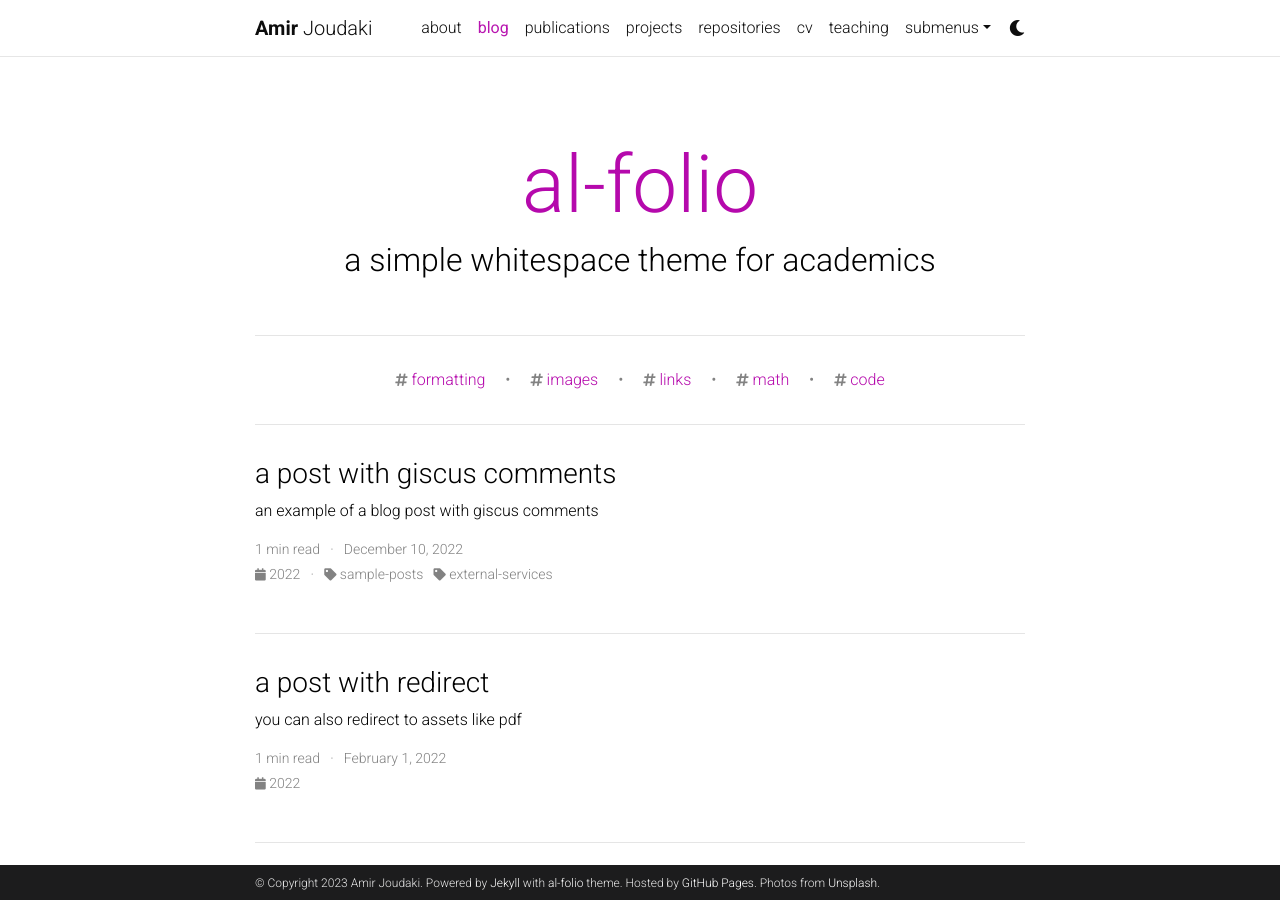
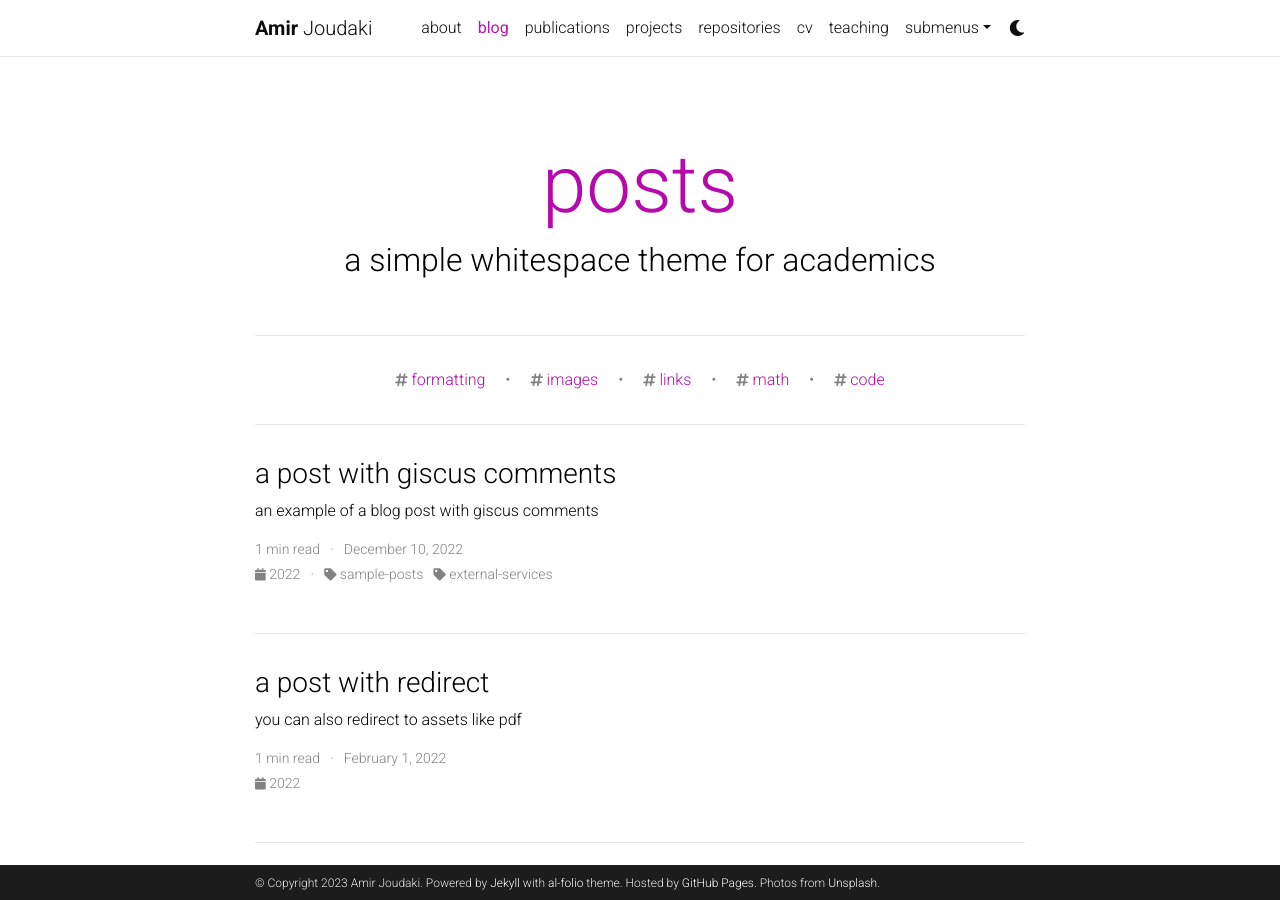
Before and after one commit to ajoudaki/ajoudaki.github.io, a Jekyll site: the page built from blog/index.html, in a window 1280 px wide and 900 px high. Built offline with Jekyll 4.4.1, drawn with Linux system fonts in a browser that asks for light colours; the list of posts is cut into pages by our own code; comment, search, counter and statistics services are not loaded; a style sheet for code colours, icons or effects is not loaded.

Commit message:
changed blog title

```diff
--- a/_config.yml
+++ b/_config.yml
@@ -120,7 +120,7 @@
 # Blog
 # -----------------------------------------------------------------------------
 
-blog_name: al-folio # blog_name will be displayed in your blog page
+blog_name: posts # blog_name will be displayed in your blog page
 blog_nav_title: blog # your blog must have a title for it to be displayed in the nav bar
 blog_description: a simple whitespace theme for academics
 permalink: /blog/:year/:title/
```
